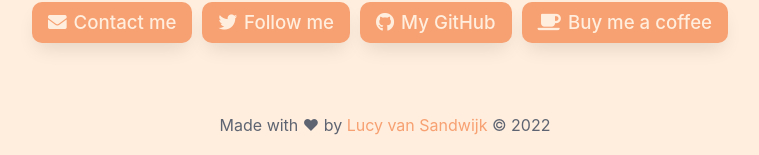
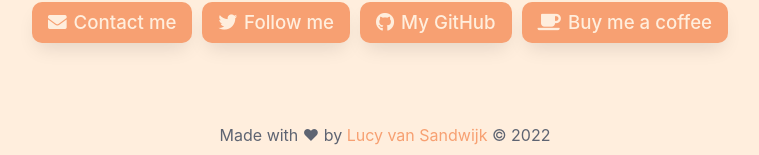
Before and after one commit to Loucee/Website, a PHP site: page / in a window 1280 px wide. Shown: the part 2086-2241 px from the top of the page, without its empty margins (255-1014 px from the left). Run offline with PHP 8.4, Linux system fonts and the light colour scheme.

Commit message:
Update styles.css

```diff
--- a/src/css/styles.css
+++ b/src/css/styles.css
@@ -147,7 +147,7 @@ img.lang {
 .footer {
 	text-align: center;
 	display: block;
-	margin: 10px 0;
+	padding: 10px 0;
 }
 
 .link-hover {
```
